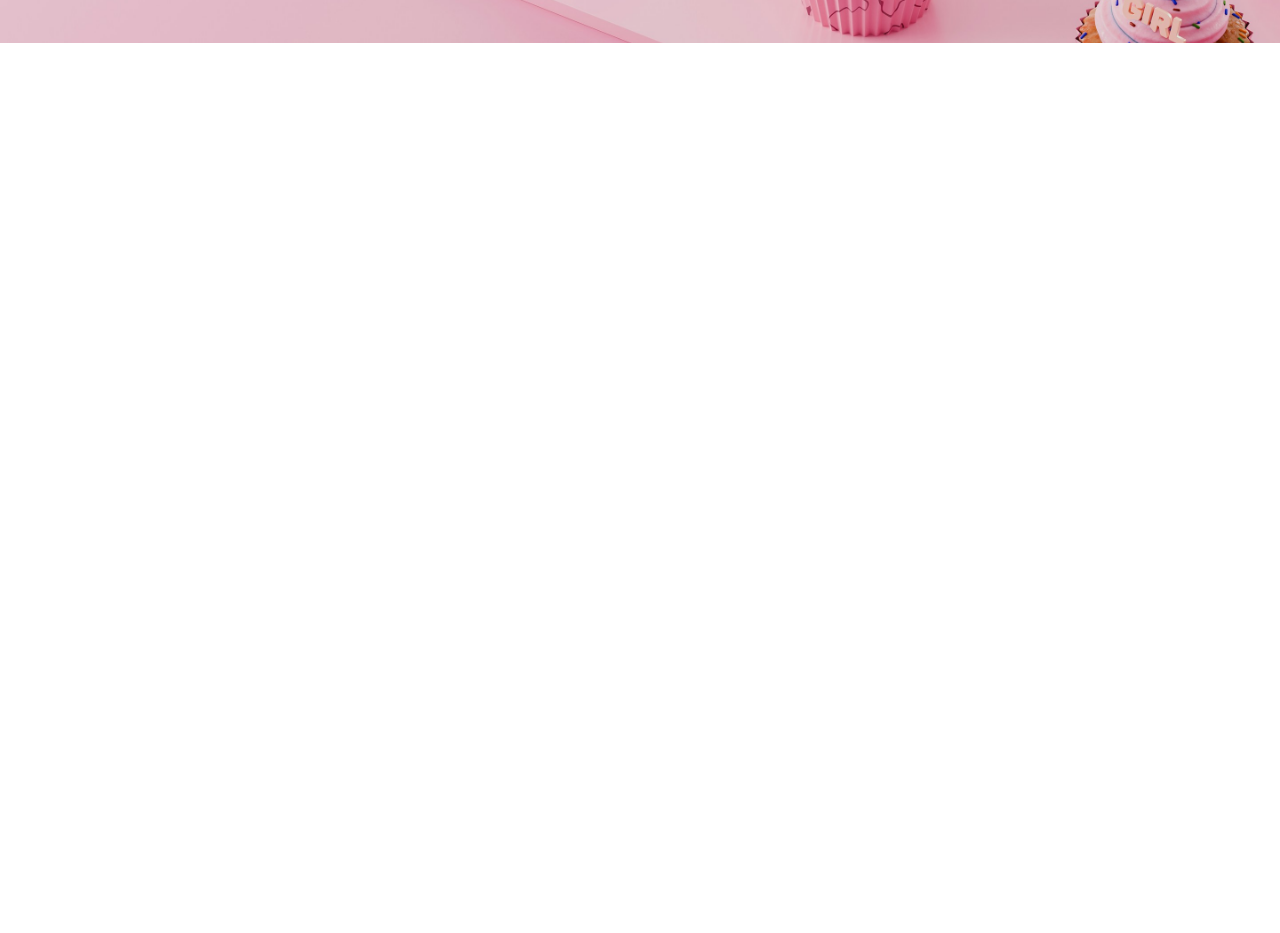
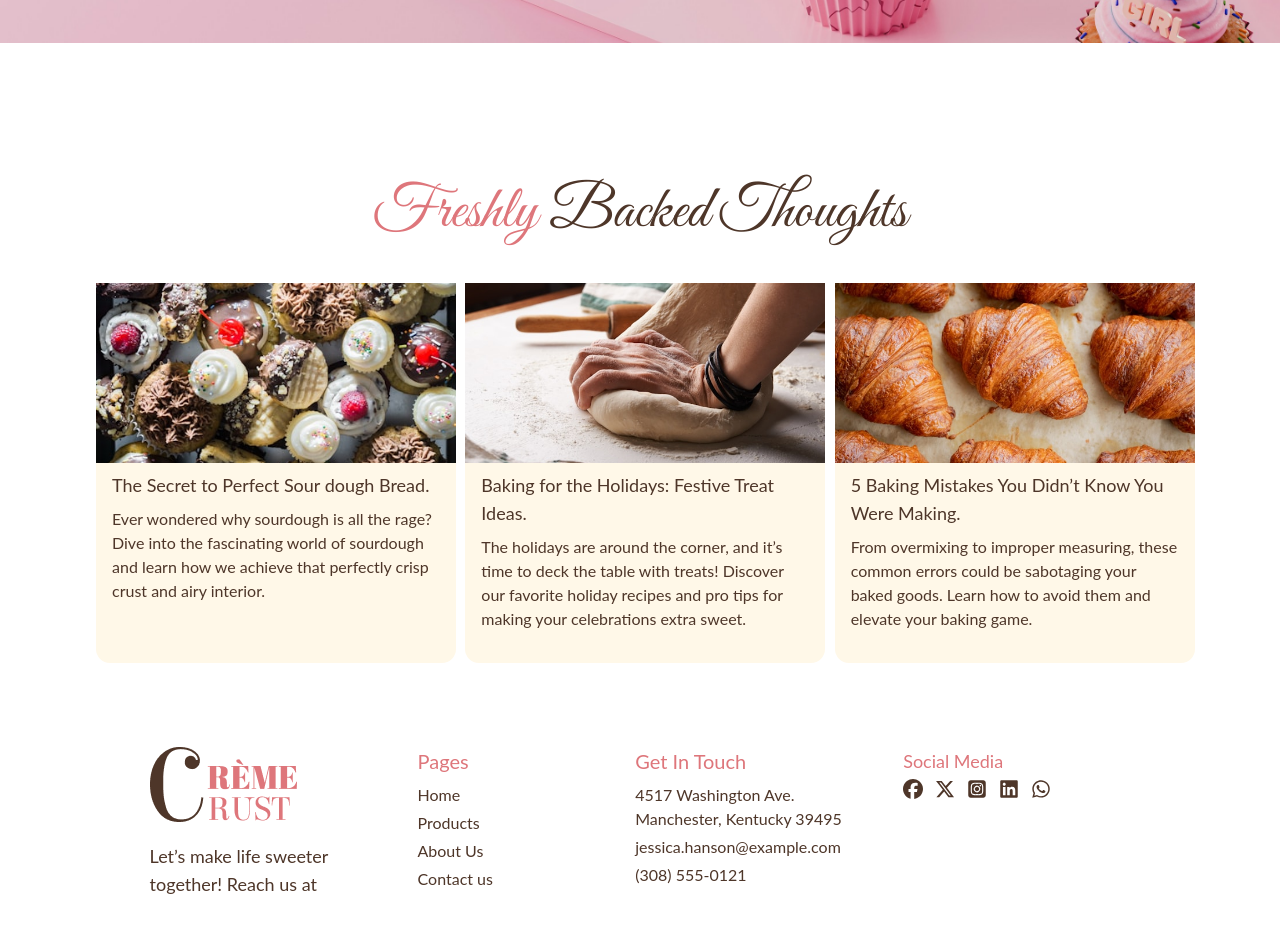
Before and after one commit to Maryammuhammadafzal/Bakery_Landing_Page, a Next.js app: page / in a window 1280 px wide. Shown: the part 3280-4213 px from the top of the page. Before the commit the page ends 3403 px from the top, so only its background shows below. Built offline with nearby package versions, Linux system fonts and the light colour scheme.

Commit message:
Last section

```diff
--- /dev/null
+++ b/app/Blog/Page.jsx
@@ -0,0 +1,56 @@
+import React from "react";
+import BlogImage1 from "../../public/images/blog-image-1.jpg";
+import BlogImage2 from "../../public/images/blog-image-2.jpg";
+import BlogImage3 from "../../public/images/blog-image-3.jpg";
+
+import { Card, CardContent } from "@/components/ui/card";
+import Image from "next/image";
+const BlogPage = () => {
+  let blog_data = [
+    {
+      title: "The Secret to Perfect Sour dough Bread.",
+      description: "Ever wondered why sourdough is all the rage? Dive into the fascinating world of sourdough and learn how we achieve that perfectly crisp crust and airy interior.",
+      image: BlogImage1.src,
+    },
+    {
+      title: "Baking for the Holidays: Festive Treat Ideas.",
+      description: "The holidays are around the corner, and it’s time to deck the table with treats! Discover our favorite holiday recipes and pro tips for making your celebrations extra sweet.",
+      image: BlogImage2.src,
+    },
+    {
+      title: "5 Baking Mistakes You Didn’t Know You Were Making.",
+      description: "From overmixing to improper measuring, these common errors could be sabotaging your baked goods. Learn how to avoid them and elevate your baking game.",
+      image: BlogImage3.src,
+    },
+  ];
+  return (
+    <div className="w-full h-auto py-15 flex justify-center items-center">
+      <div className="lg:w-[85%] w-full flex justify-center items-center h-auto gap-10 flex-col">
+        <h2 className="text-primary 2xl:text-7xl text-center max-md:max-w-lg gap-2 xl:text-6xl lg:text-5xl md:text-4xl max-md:text-5xl">
+                 <span className="text-secondary">Freshly</span> Backed Thoughts
+        </h2>
+        <div className="w-full h-auto grid lato lg:grid-cols-3 md:grid-cols-2 grid-cols-1 gap-5 justify-center items-center">
+          {blog_data.map(({ title, image, description }, index) => (
+            <Card key={index} className="border-none bg-[#FFF8E8] py-0 shadow-none w-[360px] h-[380px]">
+              <CardContent className="flex px-0 w-full  h-auto rounded-md flex-col">
+                <Image
+                  src={image}
+                  width={200}
+                  height={180}
+                  alt={title}
+                  className="h-[180px] w-full object-cover"
+                />
+                <p className="text-primary px-4 py-2 text-lg">
+                  {title}
+                </p>
+                <p className="text-primary px-4 text-base">{description}</p>
+              </CardContent>
+            </Card>
+          ))}
+        </div>
+      </div>
+    </div>
+  );
+};
+
+export default BlogPage;
--- a/app/page.js
+++ b/app/page.js
@@ -4,6 +4,7 @@ import PopularPage from "./Popular/Page";
 import AboutPage from "./About/Page";
 import CategoriesPage from "./Categories/Page";
 import SpecialBannerPage from "./Banner/Page";
+import BlogPage from "./Blog/Page";
 
 export default function Home() {
   return (
@@ -13,6 +14,7 @@ export default function Home() {
       <AboutPage/>
       <CategoriesPage/>
       <SpecialBannerPage/>
+      <BlogPage/>
     </div>
   );
 }
--- a/components/Footer.jsx
+++ b/components/Footer.jsx
@@ -1,11 +1,116 @@
-import React from 'react'
+import Image from "next/image";
+import Link from "next/link";
+import React from "react";
+import Logo from "../public/logo.png";
+import { FaFacebook , FaSquareInstagram , FaLinkedin, FaWhatsapp, FaXTwitter} from "react-icons/fa6";
+const Footer = () => {
+  let contact_data = [
+    {
+      name: "Address:",
+      link: "3891 Ranchview Dr. Richardson, California 62639",
+    },
+    {
+      name: "Send Email:",
+      link: "Info@gmail.com",
+    },
+    {
+      name: "Call Emergency:",
+      link: "+88 (308) 555-0121",
+    },
+  ];
+  return (
+    <div className="w-full lato text-primary h-auto gap-5 flex justify-center items-center p-3">
+      <div className="academySection w-[80%] max-lg:w-[95%] max-md:w-full  h-auto flex flex-col gap-4 justify-center items-center">
+        <div className="footerContent max-sm:justify-center w-full h-auto flex flex-wrap justify-between mb-3 ">
+          <div className="left w-[25%] max-sm:w-[100%] max-[900px]:w-[45%] max-sm:flex max-sm:flex-col max-sm:justify-center max-sm:items-center p-3 h-auto">
+            {/* Logo */}
+            <div className="logo ">
+              <Link href="/">
+                <Image
+                  src={Logo}
+                  title="Bakery logo"
+                  alt="Bakery Logo"
+                />
+              </Link>
+            </div>
+            <p className="text-lg  my-5 max-sm:w-[70%] max-sm:text-center font-[Nunito Sans] max-md:text-[14px] max-sm:text-[12px] max-sm:w-full font-[400]">
+             Let’s make life sweeter together! Reach us at
+            </p>
+          </div>
 
-const Footer = () => {
-  return (
-    <div>
+          <div className="middle max-sm:w-auto max-sm:mx-auto w-[20%] p-3 h-auto ">
+            <h4 className="text-secondary text-xl  lato capitalize max-lg:text-lg max-md:text-base">
+              Pages
+            </h4>
+            <ul className="list-none text-base py-2  gap-1 flex flex-col ">
+              <li className=" font-[Nunito Sans]  font-[400]">
+                <a href="#" className="">
+                  Home
+                </a>
+              </li>
+              <li className=" font-[Nunito Sans]  font-[400]">
+                <a href="#" className="">
+                 Products
+                </a>
+              </li>
+              <li className=" font-[Nunito Sans]  font-[400]">
+                <a href="#" className="">
+                  About Us
+                </a>
+              </li>
+              <li className=" font-[Nunito Sans]  font-[400]">
+                <a href="#" className="">
+                  Contact us
+                </a>
+              </li>
+            </ul>
+          </div>
+          <div className="middle max-sm:w-auto max-sm:mx-auto w-[25%] p-3 h-auto">
+            <h4 className="text-secondary text-xl lato capitalize max-lg:text-lg max-md:text-base">
+              Get In Touch
+            </h4>
+            <ul className="list-none py-2 gap-1 flex flex-col ">
+              <li className="text-base font-[Nunito Sans]  font-[400] ">
+               4517 Washington Ave. Manchester, Kentucky 39495
+              </li>
+              <li className="text-base font-[Nunito Sans]  font-[400]">
+                jessica.hanson@example.com
+              </li>
+              <li className="text-base font-[Nunito Sans]  font-[400]">
+               (308) 555-0121
+              </li>
+            </ul>
+          </div>
+          <div className="left max-sm:w-full max-sm:px-3  w-[25%] p-3  h-auto max-[900px]:w-full">
+            <h4 className="text-secondary text-lg capitalize max-lg:text-base lato max-md:text-sm">
+              Social Media
+            </h4>
+            <div className="flex gap-3 py-1">
+              <FaFacebook size={20}/>
+              <FaXTwitter size={20}/>
+              <FaSquareInstagram size={20}/>
+              <FaLinkedin size={20}/>
+              <FaWhatsapp size={20}/>
 
+            </div>
+            <div className="w-full min-sm:hidden flex justify-evenly items-center  text-white max-sm:flex-wrap max-sm:h-auto max-sm:gap-5">
+              {contact_data.map(({ name, link }) => (
+                <div
+                  key={name}
+                  className="w-[200px] flex flex-col max-sm:w-full"
+                >
+                  <h3 className="text-lg">{name}</h3>
+                  <a href="{link}" className="text-[14px]">
+                    {link}
+                  </a>
+                </div>
+              ))}
+            </div>
+          </div>
+        </div>
+      </div>
     </div>
-  )
-}
+  );
+};
 
-export default Footer
+export default Footer;
--- a/package.json
+++ b/package.json
@@ -20,6 +20,7 @@
     "next": "15.3.3",
     "react": "^19.0.0",
     "react-dom": "^19.0.0",
+    "react-icons": "^5.5.0",
     "tailwind-merge": "^3.3.0"
   },
   "devDependencies": {
```
Also changed, not shown: 1 other file (tests, documents, lock files or other folders).
